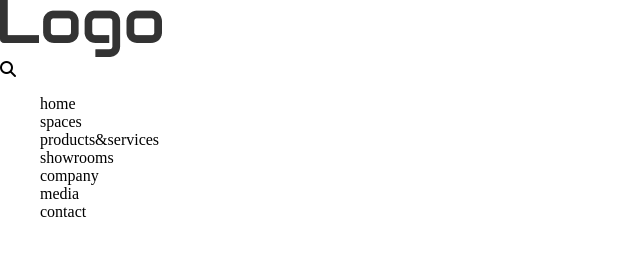
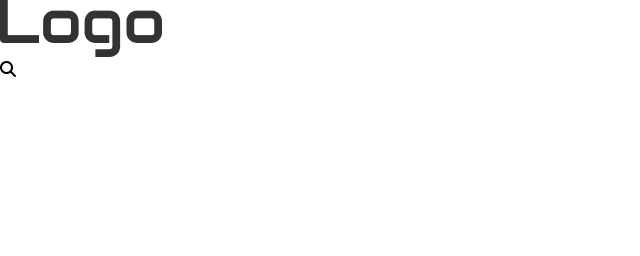
Before and after one commit to rati-ratishka/lesson-25, a plain HTML site: page images/index.html in a window 1280 px wide. Shown: the whole page, without its empty margins (0-640 px from the left). Drawn offline with Linux system fonts and the light colour scheme.

Commit message:
i comment secondary nav

```diff
--- a/images/index.html
+++ b/images/index.html
@@ -13,7 +13,7 @@
 <nav>
     <i class="fa-solid fa-magnifying-glass"></i>
 </nav class="secondary-nav">
-<ul class="links">
+<!-- <ul class="links">
     <li>home</li>
     <li>spaces</li>
     <li>products&services</li>
@@ -22,7 +22,7 @@
     <li>media</li>
     <li>contact</li>
 
-</ul>
+</ul> -->
 <div>
     <ul class="icons">
         <li></li>
```
